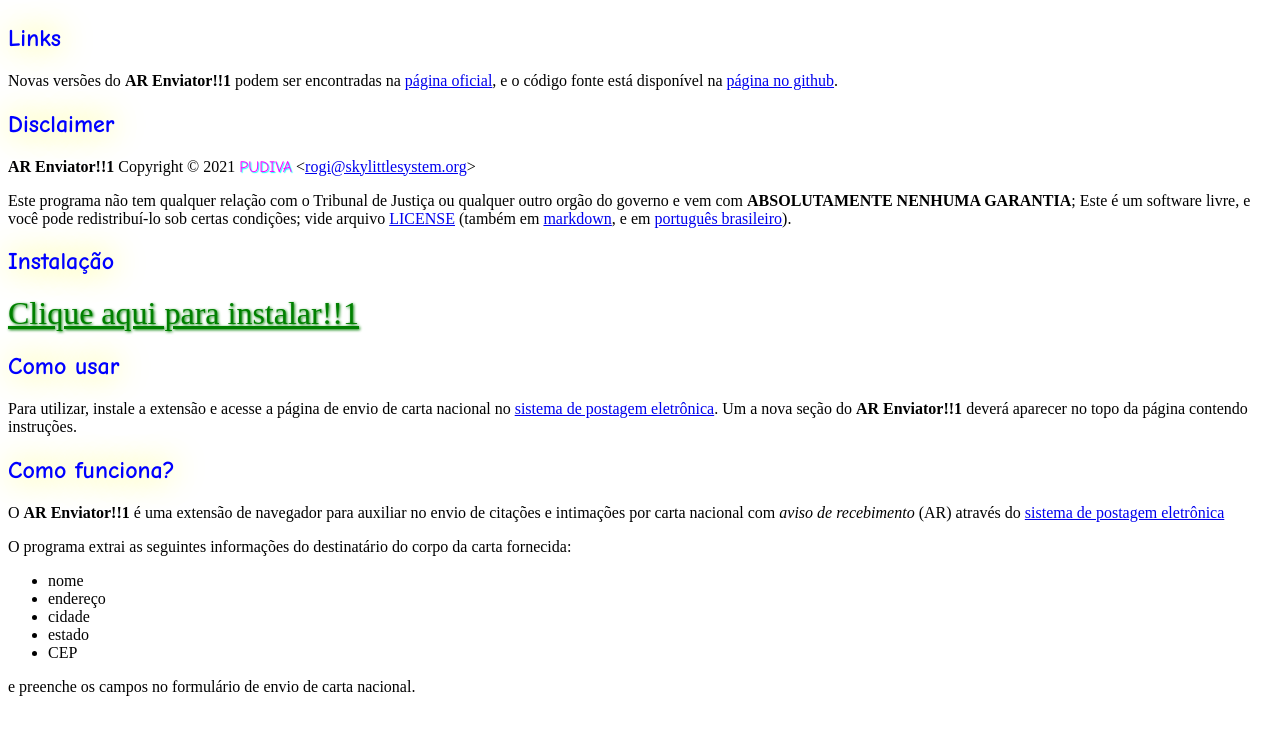
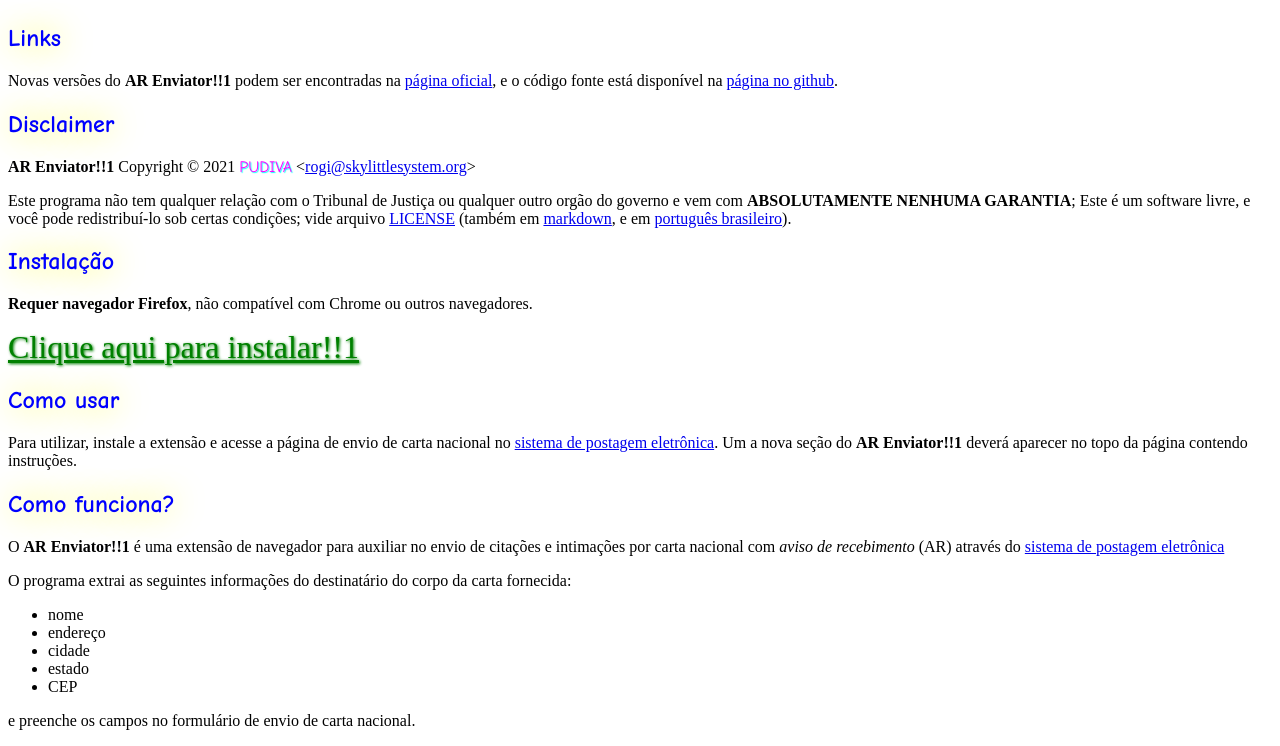
Before and after one commit to pudiva/ar-enviator, a browser extension: page index.html in a window 1280 px wide. Shown: the part 99-845 px from the top of the page. Before the commit the page ends 811 px from the top, so only its background shows below. Drawn offline with Linux system fonts and the light colour scheme.

Commit message:
site: especifica que extensão é só para firefox

```diff
--- a/index.html
+++ b/index.html
@@ -93,6 +93,8 @@ brasileiro</a>).</p>
 
 <h2>Instalação</h2>
 
+<p><strong>Requer navegador Firefox</strong>, não compatível com Chrome ou outros navegadores.</p>
+
 <p><span class="install-link">
 <a href="https://github.com/pudiva/ar-enviator/releases/download/v0.0.0/ar-enviator-0.0.0-an+fx.xpi">Clique aqui para instalar!!1</a>
 </span></p>
```
Also changed, not shown: 1 other file.
